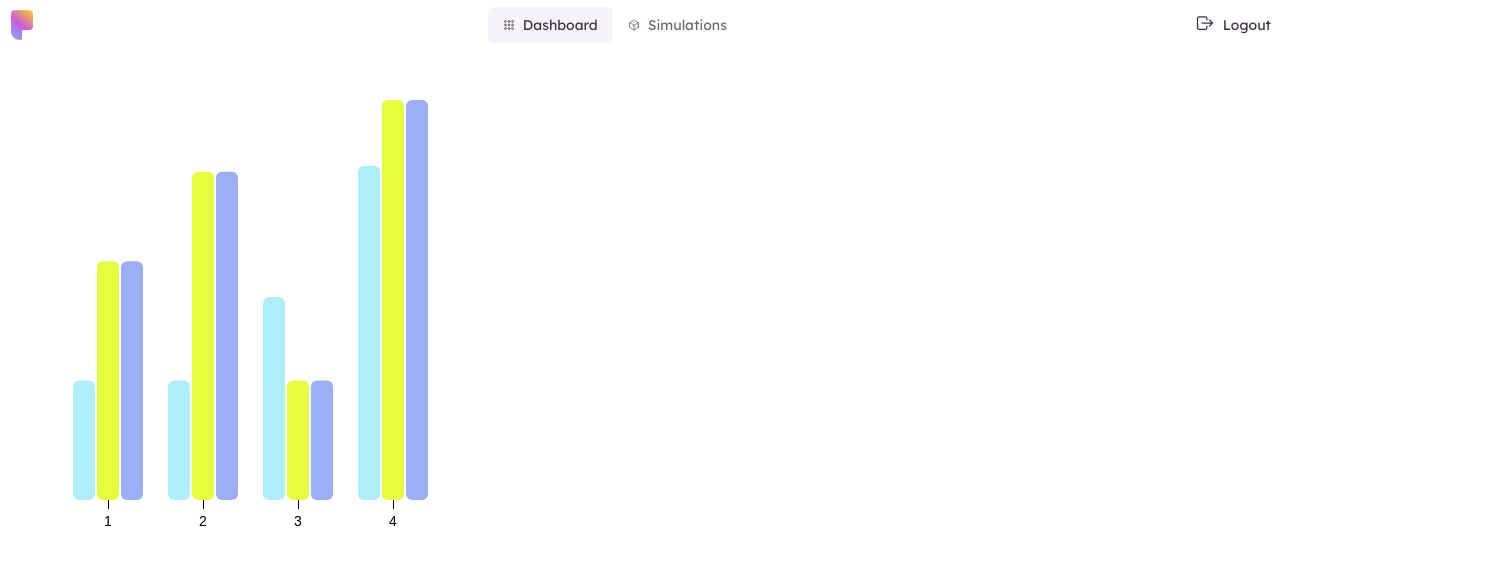
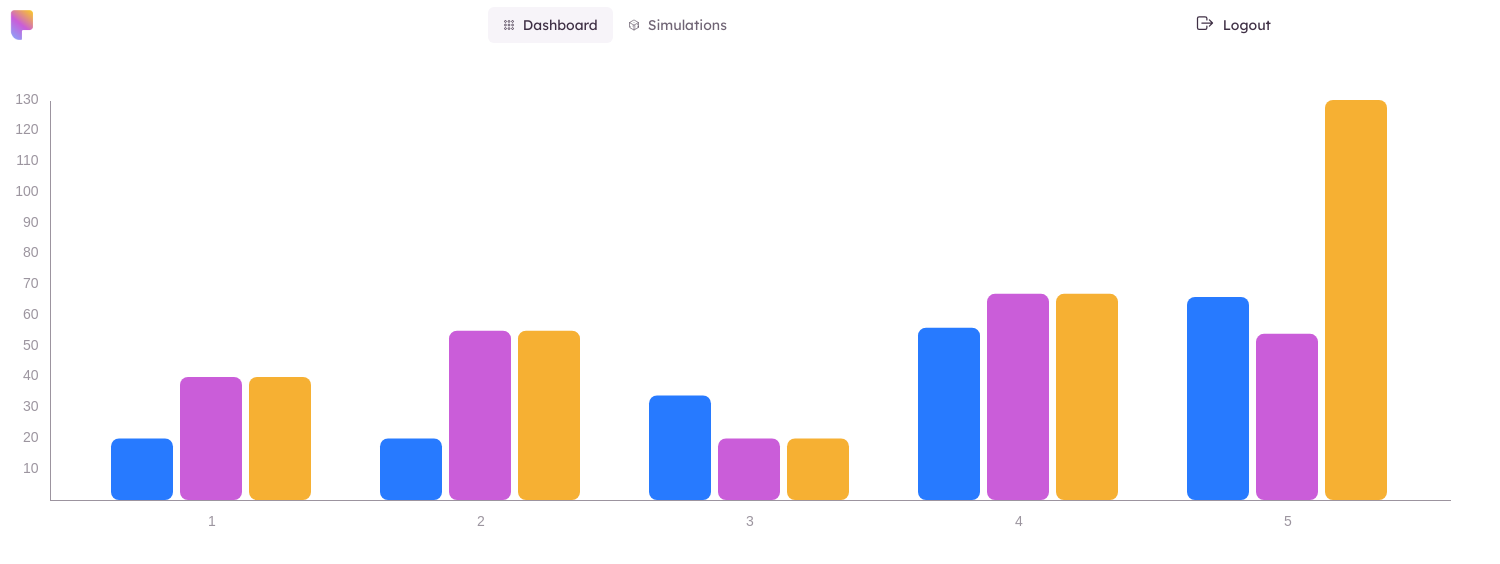
Before and after one commit to tum-v2/parloa-ui, a Next.js app: page / in a window 1280 px wide. Shown: the top 564 px of the page, 1500 px wide, since content can reach past the window. Built offline with nearby package versions, Linux system fonts and the light colour scheme.

Commit message:
Update BarChart axis

```diff
--- a/src/app/page.tsx
+++ b/src/app/page.tsx
@@ -10,7 +10,7 @@ export default function Page() {
     <div>
       <NavBar />
       <BarChart
-        width={500}
+        width={1500}
         height={500}
         data={[
           {
@@ -19,7 +19,8 @@ export default function Page() {
               { x: 1, y: 20 },
               { x: 2, y: 20 },
               { x: 3, y: 34 },
-              { x: 4, y: 56 }
+              { x: 4, y: 56 },
+              { x: 5, y: 66 }
             ]
           },
           {
@@ -28,7 +29,8 @@ export default function Page() {
               { x: 1, y: 40 },
               { x: 2, y: 55 },
               { x: 3, y: 20 },
-              { x: 4, y: 67 }
+              { x: 4, y: 67 },
+              { x: 5, y: 54 }
             ]
           },
           {
@@ -37,7 +39,8 @@ export default function Page() {
               { x: 1, y: 40 },
               { x: 2, y: 55 },
               { x: 3, y: 20 },
-              { x: 4, y: 67 }
+              { x: 4, y: 67 },
+              { x: 5, y: 130 }
             ]
           }
         ]}
--- a/src/components/charts/BarChart.tsx
+++ b/src/components/charts/BarChart.tsx
@@ -1,7 +1,6 @@
-'use client';
 import React, { useMemo } from 'react';
 import { Group } from '@visx/group';
-import { AxisBottom } from '@visx/axis';
+import { AxisBottom, AxisLeft } from '@visx/axis';
 import { scaleBand, scaleLinear, scaleOrdinal } from '@visx/scale';
 import { BarGroup } from '@visx/shape';
 import theme from '@/theme/theme';
@@ -17,9 +16,7 @@ interface BarChartProps {
   parentHeight?: number;
 }
 
-const blue = '#aeeef8';
-export const green = '#e5fd3d';
-const purple = '#9caff6';
+const chartColors = [theme.color.blue, theme.color.pink, theme.color.orange];
 
 const BarChart = ({ width, height, padding = 50, data }: BarChartProps) => {
   // bounds
@@ -69,7 +66,7 @@ const BarChart = ({ width, height, padding = 50, data }: BarChartProps) => {
 
   const colorScale = scaleOrdinal<string, string>({
     domain: keys,
-    range: [blue, green, purple]
+    range: chartColors
   });
 
   // update scale output dimensions
@@ -79,7 +76,7 @@ const BarChart = ({ width, height, padding = 50, data }: BarChartProps) => {
 
   return (
     <svg width={width} height={height}>
-      <rect width={width} height={height} fill={'#FFF'} />
+      <rect width={width} height={height} fill={theme.color.white} />
       <Group top={padding} left={padding}>
         <BarGroup
           data={mergedData}
@@ -105,7 +102,7 @@ const BarChart = ({ width, height, padding = 50, data }: BarChartProps) => {
                     width={bar.width}
                     height={bar.height}
                     fill={bar.color}
-                    rx={6}
+                    rx={theme.borderRadius.s}
                   />
                 ))}
               </Group>
@@ -113,16 +110,28 @@ const BarChart = ({ width, height, padding = 50, data }: BarChartProps) => {
           }
         </BarGroup>
       </Group>
+      <AxisLeft
+        top={padding}
+        left={padding}
+        scale={yScale}
+        stroke={theme.color.ligthGray}
+        hideTicks
+        hideZero
+        tickLabelProps={{
+          fill: theme.color.ligthGray,
+          fontSize: theme.fontSize,
+          textAnchor: 'end'
+        }}
+      />
       <AxisBottom
         top={yMax + padding}
         left={padding}
         scale={xScale}
-        stroke={'#000'}
-        tickStroke={'#000'}
-        hideAxisLine
+        stroke={theme.color.ligthGray}
+        hideTicks
         tickLabelProps={{
-          fill: '#000',
-          fontSize: 14,
+          fill: theme.color.ligthGray,
+          fontSize: theme.fontSize,
           textAnchor: 'middle'
         }}
       />
--- a/src/components/charts/LineChart.tsx
+++ b/src/components/charts/LineChart.tsx
@@ -22,7 +22,7 @@ interface LineChartProps {
   yUnit?: string;
 }
 
-const chartColors = [theme.color.blue, theme.color.pink, theme.color.pink];
+const chartColors = [theme.color.blue, theme.color.pink, theme.color.orange];
 
 const LineChart = ({
   width,
```
